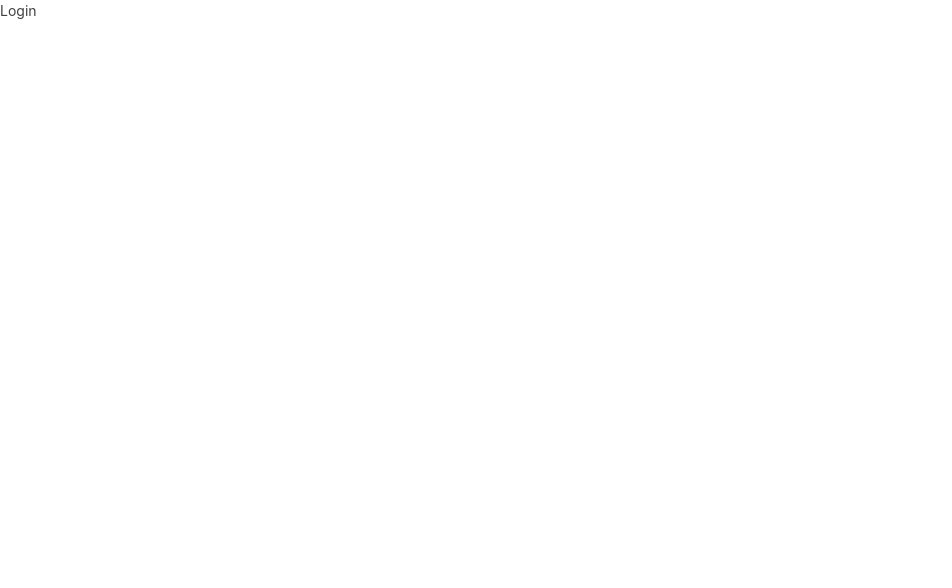
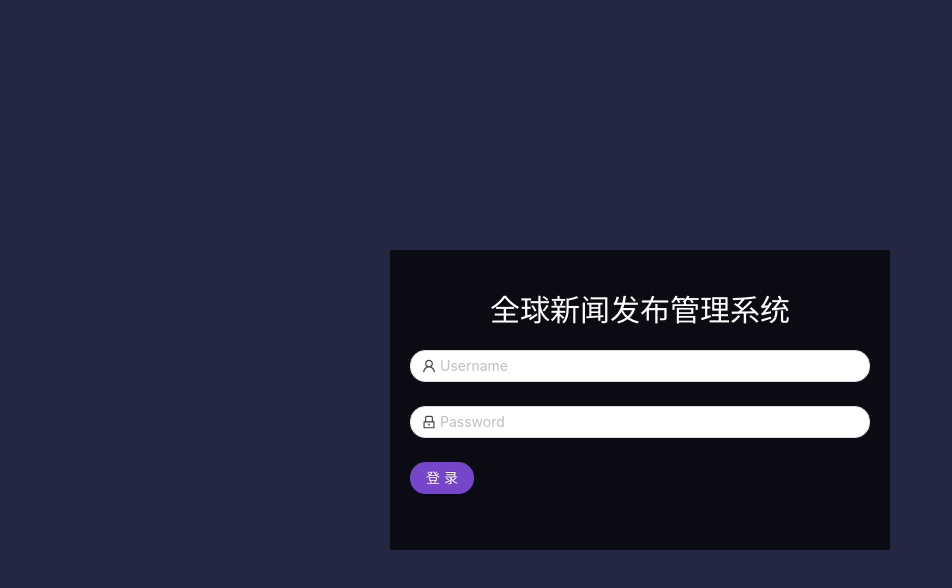
Before and after one commit to JwfCarry/react-breezeNews, a React (Create React App) app: page /#/login in a window 1280 px wide. Shown: the top 588 px of the page, without its empty margins (0-952 px from the left). Built offline with nearby package versions, Linux system fonts and the light colour scheme.

Commit message:
完成登录功能与用户权限管理功能

```diff
--- a/craco.config.js
+++ b/craco.config.js
@@ -8,9 +8,9 @@ module.exports = {
                 lessLoaderOptions: {
                     lessOptions: {
                         modifyVars: {
-                            '@primary-color': '#5030e5',// 全局主色
-                            '@link-color': '#5030e5', // 链接色
-                            '@success-color': '#5030e5', // 成功色
+                            '@primary-color': '#7546c9',// 全局主色
+                            '@link-color': '#7546c9', // 链接色
+                            '@success-color': '#7546c9', // 成功色
                             '@warning-color': '#faad14', // 警告色
                             '@error-color': '#f5222d', // 错误色
                             '@font-size-base': '14px', // 主字号
--- a/src/assets/css/test.less
+++ b/src/assets/css/test.less
@@ -1,4 +1,4 @@
-@primary-color: #5030e5; // 全局主色
+@primary-color: #7546c9; // 全局主色
 @link-color: #5030e5; // 链接色
 @success-color: #5030e5; // 成功色
 @warning-color: #faad14; // 警告色
--- a/src/components/news-sand-box/side-menu/index.jsx
+++ b/src/components/news-sand-box/side-menu/index.jsx
@@ -29,19 +29,20 @@ function SideMenu() {
             setMenuList(res.data)
         })
     }, [])
+    const { role: { rights } } = JSON.parse(localStorage.getItem('token')); //获取用户所有的使用权限 （侧边栏）
     const checkPagePermission = (item) => {
-        return item.pagepermisson
+        return item.pagepermisson && rights.includes(item.key) //跟全部权限比较 判断是否有 可以展示的权限
     }
     //渲染侧边栏数据
     const renderMenu = (menuList) => {
         return menuList.map(item => {
-            //如果是二级菜单
+
             if (item.children?.length > 0 && checkPagePermission(item)) {
                 return <SubMenu key={item.key} title={item.title} icon={iconList[item.key]}>
                     {renderMenu(item.children)}
                 </SubMenu>
             }
-            //只有一级菜单  ：首页
+
             return checkPagePermission(item) && <Menu.Item key={item.key} onClick={() => {
                 //  console.log(props)
                 navigate(item.key)
--- a/src/components/news-sand-box/top-header/index.jsx
+++ b/src/components/news-sand-box/top-header/index.jsx
@@ -1,4 +1,5 @@
 import React, { useState } from 'react'
+import { useNavigate } from 'react-router-dom';
 import { Layout, Dropdown, Menu, Avatar } from 'antd';
 import {
     MenuFoldOutlined,
@@ -6,17 +7,22 @@ import {
     UserOutlined
 } from '@ant-design/icons';
 const { Header } = Layout;
-//下拉菜单
-const menu = (
-    <Menu>
-        <Menu.Item>
-            超级管理员
-        </Menu.Item>
-        <Menu.Item danger>退出</Menu.Item>
-    </Menu>
-);
 function TopHeader() {
-    const [collapsed, setCollapsed] = useState(false);
+    const [collapsed, setCollapsed] = useState(false); //顶部收缩按钮
+    let navigate = useNavigate()// 路由跳转
+    const { role: { roleName }, username } = JSON.parse(localStorage.getItem('token')) //获取当前登录信息
+    //下拉菜单项数据
+    const menu = (
+        <Menu>
+            <Menu.Item>
+                {roleName}
+            </Menu.Item>
+            <Menu.Item danger onClick={() => {
+                localStorage.removeItem('token');
+                navigate('login');
+            }}>退出</Menu.Item>
+        </Menu>
+    );
     return (
         <Header className="site-layout-background" style={{ padding: '0 16px' }}>
             {React.createElement(collapsed ? MenuUnfoldOutlined : MenuFoldOutlined, {
@@ -24,9 +30,8 @@ function TopHeader() {
                 onClick: () => setCollapsed(!collapsed),
             })}
             {/* 右侧个人头像结构 */}
-
             <div style={{ float: 'right' }}>
-                <span>欢迎admin回来</span>
+                <span>欢迎{username}回来</span>
                 <Dropdown overlay={menu}>
                     <Avatar size="large" icon={<UserOutlined />} />
                 </Dropdown>
--- a/src/components/user-manage/UserForm.jsx
+++ b/src/components/user-manage/UserForm.jsx
@@ -3,6 +3,47 @@ import { Form, Input, Select } from 'antd'
 const { Option } = Select;
 const UserForm = forwardRef((props, ref) => {
     const [isDisabled, setIsDisabled] = useState(false) //当用户选中超级管理员时  控制区域框不可选中
+    const { roleId, region } = JSON.parse(localStorage.getItem("token")) //拿取用户信息
+    const roleObj = {
+        "1": "superadmin",
+        "2": "admin",
+        "3": "editor"
+    }
+    //区域限制
+    const checkRegionDisabled = (item) => {
+        //是否点击的是更新按钮
+        if (props.isUpdate) {
+            if (roleObj[roleId] === "superadmin") {
+                return false  //不限制选择框
+            } else {
+                return true  //限制选择框 地区只能是当前用户管理地区 例如 亚洲管理想更新 他不能选择其他地区 只能在亚洲
+            }
+        } else {
+            //
+            if (roleObj[roleId] === "superadmin") {
+                return false
+            } else {
+                return item.value !== region
+            }
+        }
+    }
+    //角色限制
+    const checkRoleDisabled = (item) => {
+        //是否点击的是更新
+        if (props.isUpdate) {
+            if (roleObj[roleId] === "superadmin") {
+                return false
+            } else {
+                return true
+            }
+        } else {
+            if (roleObj[roleId] === "superadmin") {
+                return false
+            } else {
+                return roleObj[item.id] !== "editor"
+            }
+        }
+    }
     return (
         <div>
 
@@ -43,7 +84,7 @@ const UserForm = forwardRef((props, ref) => {
                     <Select disabled={isDisabled} >
                         {
                             props.regionList.map(item =>
-                                <Option value={item.value} key={item.id}>{item.title}</Option>
+                                <Option value={item.value} key={item.id} disabled={checkRegionDisabled(item)}>{item.title}</Option>
                             )
                         }
                     </Select>
@@ -65,7 +106,7 @@ const UserForm = forwardRef((props, ref) => {
                     }}>
                         {
                             props.roleList.map(item =>
-                                <Option value={item.id} key={item.id}>{item.roleName}</Option>
+                                <Option value={item.id} key={item.id} disabled={checkRoleDisabled(item)}>{item.roleName}</Option>
                             )
                         }
                     </Select>
--- /dev/null
+++ b/src/views/login/index.css
@@ -0,0 +1,17 @@
+.formContainer {
+  position: fixed;
+  background-color: rgba(0, 0, 0, 0.7);
+  width: 500px;
+  height: 300px;
+  top: 50%;
+  left: 50%;
+  transform: translate(-50%, -50%);
+  padding: 20px;
+}
+.formContainer .logintitle {
+  text-align: center;
+  height: 80px;
+  line-height: 80px;
+  font-size: 30px;
+  color: white;
+}
--- a/src/views/login/index.jsx
+++ b/src/views/login/index.jsx
@@ -1,7 +1,55 @@
 import React from 'react'
+import { useNavigate } from 'react-router-dom';
+import { Form, Button, Input, message } from 'antd'
+import { UserOutlined, LockOutlined } from '@ant-design/icons';
+import './index.less'
+import axios from 'axios';
+export default function Login() {
+    let navigate = useNavigate()
+    //  登录校验
+    const onFinish = (values) => {
+        axios.get(`http://localhost:3000/users?username=${values.username}&${values.password}&roleState=true&_expand=role`).then(res => {
+            if (res.data.length === 0) {
+                message.error('用户名或密码错误！')
+            } else {
+                localStorage.setItem('token', JSON.stringify(res.data[0]))
+                navigate('/home');
+            }
+        })
+    }
+    return (
+        <div style={{ background: 'rgb(35, 39, 65)', height: "100%" }}>
 
-export default function Login() {
-    return (
-        <div>Login</div>
+            <div className="formContainer">
+                <div className="logintitle">全球新闻发布管理系统</div>
+                <Form
+                    name="normal_login"
+                    className="login-form"
+                    onFinish={onFinish}
+                >
+                    <Form.Item
+                        name="username"
+                        rules={[{ required: true, message: 'Please input your Username!' }]}
+                    >
+                        <Input prefix={<UserOutlined className="site-form-item-icon" />} placeholder="Username" />
+                    </Form.Item>
+                    <Form.Item
+                        name="password"
+                        rules={[{ required: true, message: 'Please input your Password!' }]}
+                    >
+                        <Input
+                            prefix={<LockOutlined className="site-form-item-icon" />}
+                            type="password"
+                            placeholder="Password"
+                        />
+                    </Form.Item>
+                    <Form.Item>
+                        <Button type="primary" htmlType="submit" className="login-form-button">
+                            登录
+                        </Button>
+                    </Form.Item>
+                </Form>
+            </div>
+        </div>
     )
 }
--- /dev/null
+++ b/src/views/login/index.less
@@ -0,0 +1,18 @@
+.formContainer {
+    position: fixed;
+    background-color: rgba(0, 0, 0, 0.7);
+    width: 500px;
+    height: 300px;
+    top: 50%;
+    left: 50%;
+    transform: translate(-50%, -50%);
+    padding: 20px;
+
+    .logintitle {
+        text-align: center;
+        height: 80px;
+        line-height: 80px;
+        font-size: 30px;
+        color: white;
+    }
+}
```
Also changed, not shown: src/views/news-sand-box/user-manage/UserList.js (+16 -10 lines), db.json.
